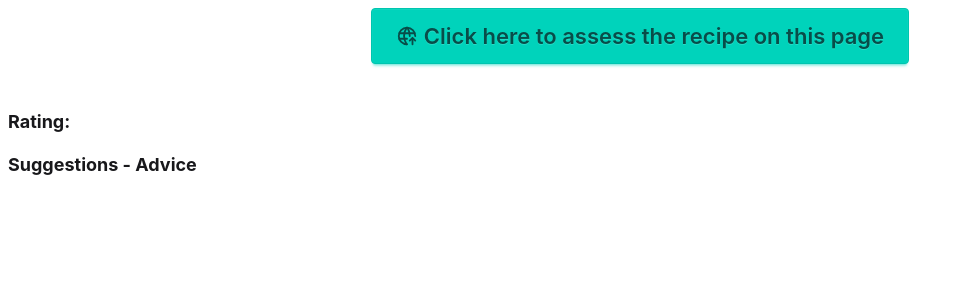
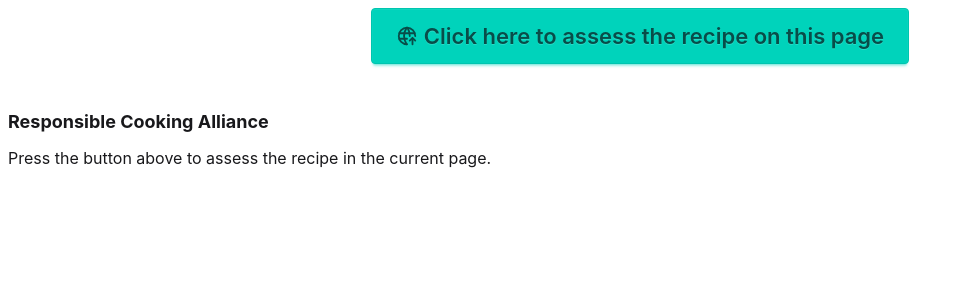
Before and after one commit to nikospara/dietwise-responsible-cooking-alliance, a React (Vite) app: page / in a window 1280 px wide. Shown: the top 300 px of the page, without its empty margins (0-963 px from the left). Built offline with nearby package versions, Linux system fonts and the light colour scheme.

Commit message:
Help message when opening, main page reset button

```diff
--- a/src/i18n/el.json
+++ b/src/i18n/el.json
@@ -11,6 +11,10 @@
 		},
 		"SuggestionsComponent": {
 			"title": "Προτάσεις - Συμβουλές"
+		},
+		"MainPageHelpComponent": {
+			"title": "Responsible Cooking Alliance",
+			"paragraph1": "Πατήστε το κουμπί παραπάνω για να εκτιμήσετε τη συνταγή της ανοιγμένης σελίδας."
 		}
 	}
 }
--- a/src/i18n/en.json
+++ b/src/i18n/en.json
@@ -11,6 +11,10 @@
 		},
 		"SuggestionsComponent": {
 			"title": "Suggestions - Advice"
+		},
+		"MainPageHelpComponent": {
+			"title": "Responsible Cooking Alliance",
+			"paragraph1": "Press the button above to assess the recipe in the current page."
 		}
 	}
 }
--- a/src/main/actions.ts
+++ b/src/main/actions.ts
@@ -4,6 +4,7 @@
 	RecipeAssessedAction,
 	RecipeAssessmentFailedAction,
 	RecipeAssessmentOutcome,
+	ResetMainPageAction,
 } from './model';
 
 export function createPrepareToAssessRecipeAction(): PrepareToAssessRecipeAction {
@@ -39,3 +40,9 @@
 		type: 'RecipeAssessmentFailedAction',
 	};
 }
+
+export function createResetMainPageAction(): ResetMainPageAction {
+	return {
+		type: 'ResetMainPageAction',
+	};
+}
--- a/src/main/components/AssessRecipeComponent.tsx
+++ b/src/main/components/AssessRecipeComponent.tsx
@@ -1,10 +1,13 @@
 import { useTranslation } from 'react-i18next';
+import { GrUndo } from 'react-icons/gr';
 import { TbWorldUpload } from 'react-icons/tb';
 
 export interface AssessRecipeComponentProps {
 	assessing: boolean;
+	hasOutcome: boolean;
 	url: string | null | undefined;
-	onButtonClicked: () => void;
+	onAssessButtonClicked: () => void;
+	onResetButtonClicked: () => void;
 }
 
 const AssessRecipeComponent: React.FC<AssessRecipeComponentProps> = (
@@ -14,11 +17,11 @@
 
 	return (
 		<div>
-			<div className="text-center">
+			<div className="flex justify-center gap-2">
 				<button
 					className="btn btn-xl btn-accent"
 					disabled={props.assessing}
-					onClick={props.onButtonClicked}
+					onClick={props.onAssessButtonClicked}
 				>
 					<span
 						className={props.assessing ? 'animate-pingpulse' : ''}
@@ -32,6 +35,16 @@
 						{t('main.AssessRecipeComponent.labelShort')}
 					</span>
 				</button>
+				{props.hasOutcome && !props.assessing ? (
+					<button
+						className="btn btn-xl btn-outline"
+						onClick={props.onResetButtonClicked}
+					>
+						<span>
+							<GrUndo />
+						</span>
+					</button>
+				) : null}
 			</div>
 			<p className="truncate">
 				{props.url ? (
--- a/src/main/components/MainPage.tsx
+++ b/src/main/components/MainPage.tsx
@@ -5,11 +5,13 @@
 	createAssessRecipeAction,
 	createRecipeAssessedAction,
 	createRecipeAssessmentFailedAction,
+	createResetMainPageAction,
 } from 'main/actions';
 import { readCurrentPageMetadata } from 'main/readCurrentPageMetadata';
 import { readPageContent } from 'main/readPageContent';
 import { assessRecipe } from 'main/assessRecipe';
 import AssessRecipeComponent from './AssessRecipeComponent';
+import MainPageHelpComponent from './MainPageHelpComponent';
 import RatingComponent from './RatingComponent';
 import SuggestionsComponent from './SuggestionsComponent';
 
@@ -41,17 +43,33 @@
 		}
 	}, [dispatch]);
 
+	const resetCallback = useCallback(
+		() => dispatch(createResetMainPageAction()),
+		[dispatch],
+	);
+
 	return (
 		<div className="flex h-full flex-col gap-[15px] p-[8px]">
 			<AssessRecipeComponent
 				assessing={recipeState.parsing}
+				hasOutcome={!!recipeState.outcome}
 				url={recipeState.parsedPageUrl}
-				onButtonClicked={assessRecipeCallback}
+				onAssessButtonClicked={assessRecipeCallback}
+				onResetButtonClicked={resetCallback}
 			/>
-			<RatingComponent rating={recipeState.outcome?.rating} max={5} />
-			<SuggestionsComponent
-				suggestions={recipeState.outcome?.suggestions}
-			/>
+			{recipeState.outcome ? (
+				<>
+					<RatingComponent
+						rating={recipeState.outcome?.rating}
+						max={5}
+					/>
+					<SuggestionsComponent
+						suggestions={recipeState.outcome?.suggestions}
+					/>
+				</>
+			) : (
+				<MainPageHelpComponent />
+			)}
 		</div>
 	);
 };
--- /dev/null
+++ b/src/main/components/MainPageHelpComponent.tsx
@@ -0,0 +1,14 @@
+import { useTranslation } from 'react-i18next';
+
+const MainPageHelpComponent: React.FC = () => {
+	const { t } = useTranslation();
+
+	return (
+		<div>
+			<h2>{t('main.MainPageHelpComponent.title')}</h2>
+			<p>{t('main.MainPageHelpComponent.paragraph1')}</p>
+		</div>
+	);
+};
+
+export default MainPageHelpComponent;
--- a/src/main/model.ts
+++ b/src/main/model.ts
@@ -48,8 +48,13 @@
 	type: 'RecipeAssessmentFailedAction';
 }
 
+export interface ResetMainPageAction extends Action {
+	type: 'ResetMainPageAction';
+}
+
 export type MainAction =
 	| PrepareToAssessRecipeAction
 	| AssessRecipeAction
 	| RecipeAssessedAction
-	| RecipeAssessmentFailedAction;
+	| RecipeAssessmentFailedAction
+	| ResetMainPageAction;
--- a/src/main/reducer.ts
+++ b/src/main/reducer.ts
@@ -31,6 +31,16 @@
 				parsing: false,
 			};
 		}
+		case 'ResetMainPageAction': {
+			if (state.parsing) {
+				throw new Error('Inconsistent state for ResetMainPageAction');
+			}
+			return {
+				...state,
+				parsedPageUrl: undefined,
+				outcome: undefined,
+			};
+		}
 		// see https://www.typescriptlang.org/docs/handbook/2/narrowing.html#exhaustiveness-checking
 		default: {
 			const exhaustiveCheck: never = action;
```
